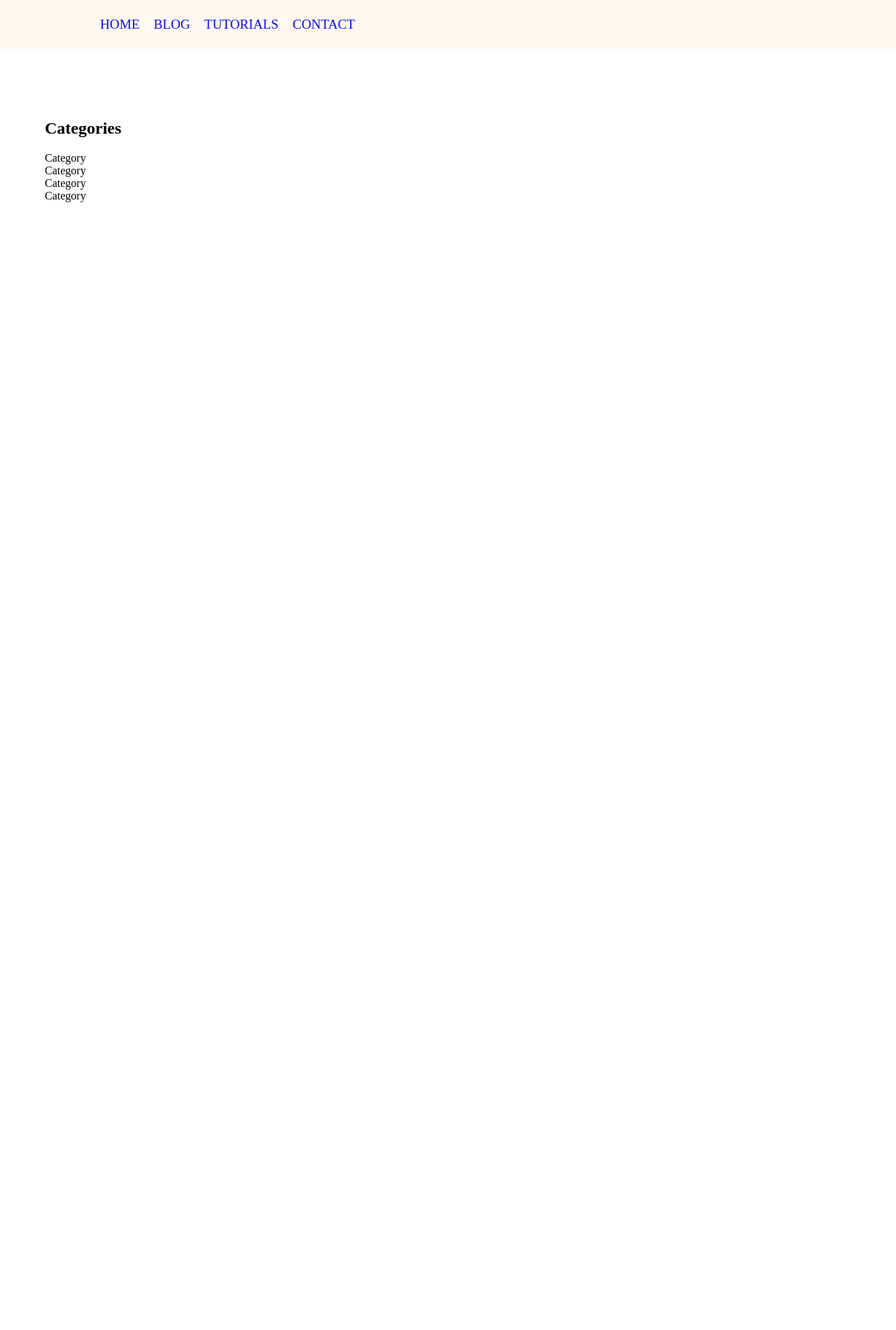
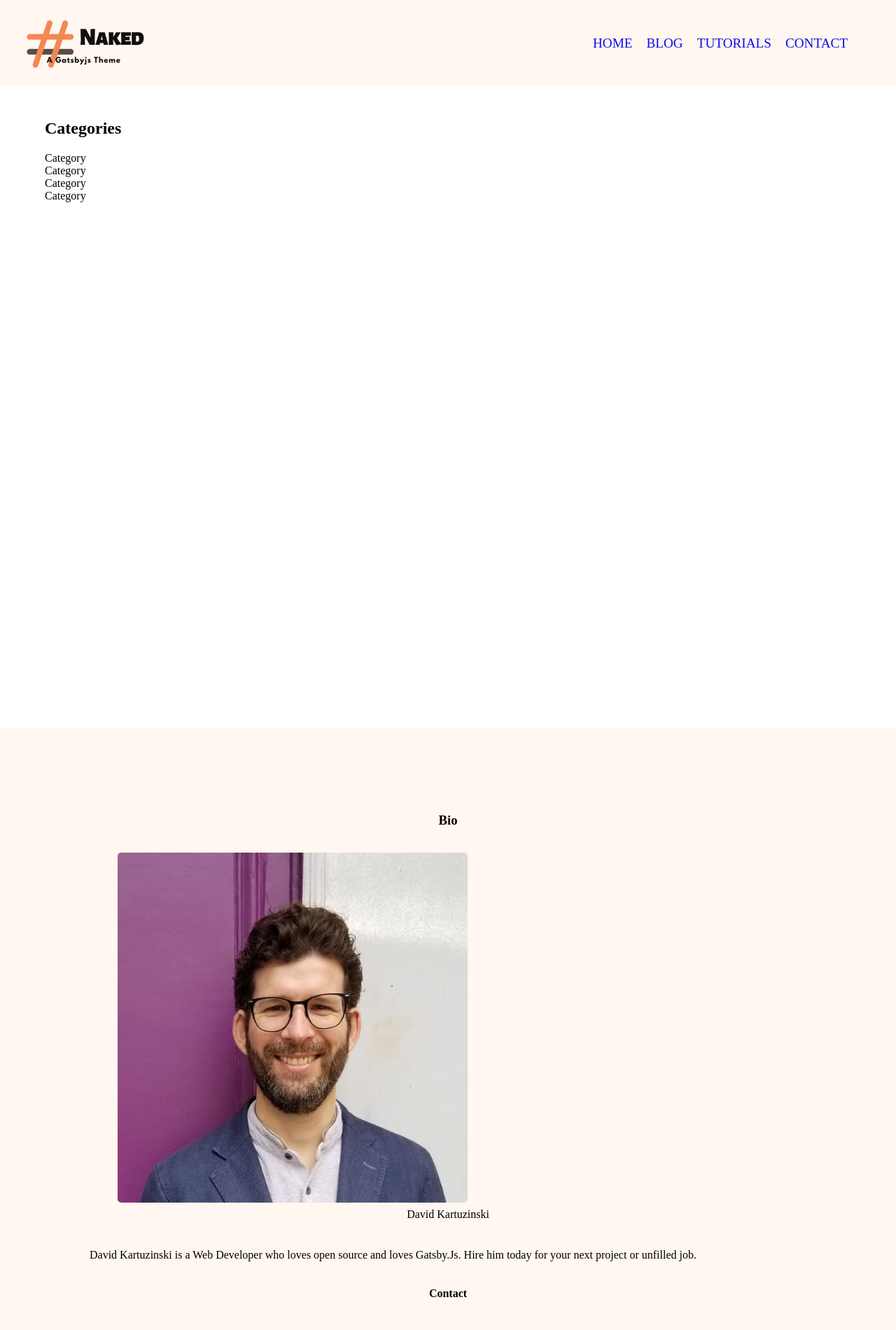
Before and after one commit to davidkartuzinski/gatsy-theme-naked-core, a Gatsby site: page /categories in a window 1280 px wide. Shown: the top 1900 px of the page at 70% size. Before the commit the page ends 800 px from the top, so only its background shows below. Built offline with nearby package versions, Linux system fonts and the light colour scheme; Gatsby itself is replaced by a stand-in of ours.

Commit message:
added the static images NOT part of a blog post or the blog post structures. Does not include icons. This includes setting up the plugins.

```diff
--- a/gatsby-config.js
+++ b/gatsby-config.js
@@ -64,7 +64,6 @@ module.exports = {
     foundingDate: '2019',
   },
   plugins: [
-    'gatsby-plugin-image',
     'gatsby-plugin-sitemap',
     {
       resolve: 'gatsby-plugin-manifest',
@@ -73,6 +72,7 @@ module.exports = {
       },
     },
     'gatsby-plugin-mdx',
+    'gatsby-plugin-image',
     'gatsby-plugin-sharp',
     'gatsby-transformer-sharp',
     {
--- /dev/null
+++ b/src/components/core/logo.js
@@ -0,0 +1,35 @@
+import * as React from 'react';
+import { GatsbyImage } from 'gatsby-plugin-image';
+import { graphql, useStaticQuery, Link } from 'gatsby';
+
+const Logo = () => {
+  const data = useStaticQuery(query);
+
+  return (
+    <div className='logo'>
+      <Link to='/'>
+        <GatsbyImage
+          image={data.logo.childImageSharp.gatsbyImageData}
+          alt='Gatsby Naked theme logo for website'
+        />
+      </Link>
+    </div>
+  );
+};
+
+const query = graphql`
+  query logo {
+    logo: file(relativePath: { eq: "naked-logo.png" }) {
+      relativePath
+      childImageSharp {
+        gatsbyImageData(
+          formats: [AUTO, WEBP, AVIF]
+          placeholder: BLURRED
+          width: 300
+        )
+      }
+    }
+  }
+`;
+
+export default Logo;
--- /dev/null
+++ b/src/components/structure/aside.js
@@ -0,0 +1,16 @@
+import * as React from 'react';
+import Bio from '../widgets/bio';
+
+const Aside = ({ children }) => {
+  return (
+    <>
+      <aside className='page-aside'>
+        {children}
+
+        <Bio />
+      </aside>
+    </>
+  );
+};
+
+export default Aside;
--- a/src/components/structure/header.js
+++ b/src/components/structure/header.js
@@ -1,9 +1,11 @@
 import * as React from 'react';
 import Menu from '../core/menu';
+import Logo from '../core/logo';
 
 const Header = () => {
   return (
     <header className='page-header'>
+      <Logo />
       <Menu />
     </header>
   );
--- /dev/null
+++ b/src/components/widgets/bio.js
@@ -0,0 +1,58 @@
+import * as React from 'react';
+import { GatsbyImage } from 'gatsby-plugin-image';
+import { graphql, useStaticQuery } from 'gatsby';
+import { useSiteMetadata } from '../../hooks/use-site-metadata';
+
+const Bio = () => {
+  const { author, contact, authorIntro } = useSiteMetadata();
+  const data = useStaticQuery(query);
+
+  return (
+    <section className='bio'>
+      <h3>Bio</h3>
+      <figure>
+        <GatsbyImage
+          image={data.bioImage.childImageSharp.gatsbyImageData}
+          alt='Author photo - David Kartuzinski.'
+        />
+        <figcaption>{author}</figcaption>
+      </figure>
+      <p>{authorIntro} </p>
+      <h4>Contact</h4>
+      <ul>
+        <li>
+          <a href={contact.twitter} title='Follow the author on Twitter'>
+            {/* <TwitterIcon size='25' style={{ color: '#00ACEE' }} /> */}
+          </a>
+        </li>
+        <li>
+          <a href={contact.linkedin} title='Follow the author on LinkedIn'>
+            {/* <LinkedInIcon size='25' style={{ color: '#0072b1' }} /> */}
+          </a>
+        </li>
+        <li>
+          <a href={contact.github} title='Follow the author on GitHub'>
+            {/* <GithubIcon size='25' style={{ color: '#333' }} /> */}
+          </a>
+        </li>
+        <li>
+          <a href={`mailto:${contact.email}`} title='Follow Us on Twitter'>
+            {/* <EnterEmailIcon size='25' style={{ color: '#f3824a' }} /> */}
+          </a>
+        </li>
+      </ul>
+    </section>
+  );
+};
+
+export default Bio;
+
+const query = graphql`
+  query bioImage {
+    bioImage: file(relativePath: { eq: "david-kartuzinski.jpeg" }) {
+      childImageSharp {
+        gatsbyImageData(formats: AUTO, placeholder: BLURRED)
+      }
+    }
+  }
+`;
--- a/src/pages/categories.js
+++ b/src/pages/categories.js
@@ -1,5 +1,6 @@
 import * as React from 'react';
 import Layout from '../components/structure/layout';
+import Aside from '../components/structure/aside';
 
 const CategoriesPage = () => {
   return (
@@ -17,6 +18,7 @@ const CategoriesPage = () => {
           </ul>
         </article>
       </main>
+      <Aside />
     </Layout>
   );
 };
--- a/src/pages/contact.js
+++ b/src/pages/contact.js
@@ -1,5 +1,6 @@
 import * as React from 'react';
 import Layout from '../components/structure/layout';
+import Aside from '../components/structure/aside';
 
 const Contact = () => {
   return (
@@ -12,6 +13,7 @@ const Contact = () => {
           <p>Please feel free to contact us.</p>
         </article>
       </main>
+      <Aside />
     </Layout>
   );
 };
--- a/src/pages/tags.js
+++ b/src/pages/tags.js
@@ -1,5 +1,6 @@
 import * as React from 'react';
 import Layout from '../components/structure/layout';
+import Aside from '../components/structure/aside';
 
 const TagsPage = () => {
   return (
@@ -17,6 +18,7 @@ const TagsPage = () => {
           </ul>
         </article>
       </main>
+      <Aside />
     </Layout>
   );
 };
--- a/src/pages/tutorials.js
+++ b/src/pages/tutorials.js
@@ -1,5 +1,6 @@
 import * as React from 'react';
 import Layout from '../components/structure/layout';
+import Aside from '../components/structure/aside';
 
 const Tutorials = () => {
   return (
@@ -19,6 +20,7 @@ const Tutorials = () => {
           </p>
         </article>
       </main>
+      <Aside />
     </Layout>
   );
 };
```
Also changed, not shown: src/pages/404.js (+24 -2 lines), src/pages/index.js (+22 -2 lines), src/images/404-page-not-found.png (added), src/images/david-kartuzinski.jpeg (added), src/images/icon.png, src/images/idea.png (added), src/images/naked-logo.png (added), src/images/paris.png (added), 1 other file.
